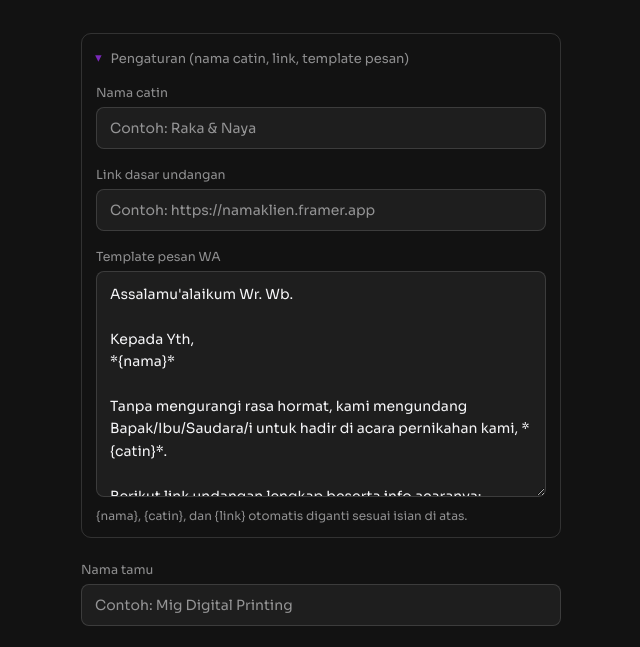
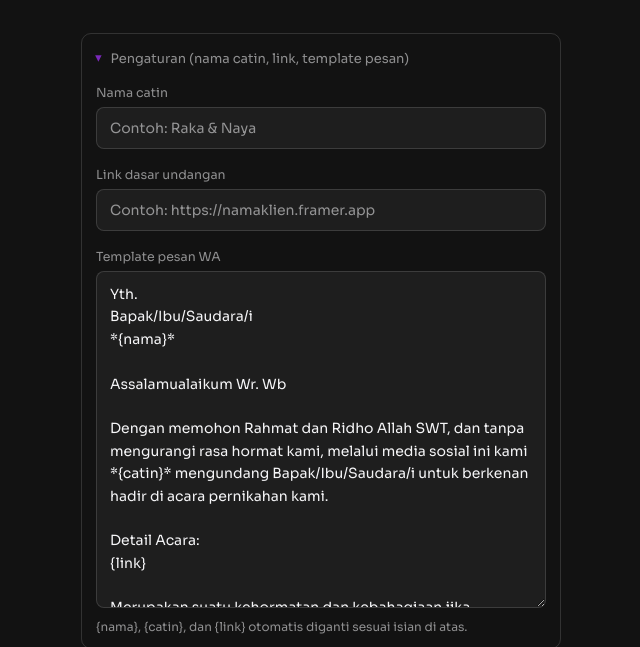
Before and after one commit to iif069/generator-link-undangan, a plain HTML site: page index.html in a window 1280 px wide. Shown: the part 138-785 px from the top of the page, without its empty margins (319-959 px from the left). Drawn offline with Linux system fonts and the light colour scheme.

Commit message:
ganti template pesan wa dan salin link pesan

```diff
--- a/index.html
+++ b/index.html
@@ -314,19 +314,23 @@
 
     <div class="field">
       <label for="template">Template pesan WA</label>
-      <textarea id="template" rows="9">Assalamu'alaikum Wr. Wb.
-
-Kepada Yth,
+      <textarea id="template" rows="14">Yth.
+Bapak/Ibu/Saudara/i
 *{nama}*
 
-Tanpa mengurangi rasa hormat, kami mengundang Bapak/Ibu/Saudara/i untuk hadir di acara pernikahan kami, *{catin}*.
+Assalamualaikum Wr. Wb
 
-Berikut link undangan lengkap beserta info acaranya:
+Dengan memohon Rahmat dan Ridho Allah SWT, dan tanpa mengurangi rasa hormat kami, melalui media sosial ini kami *{catin}* mengundang Bapak/Ibu/Saudara/i untuk berkenan hadir di acara pernikahan kami.
+
+Detail Acara:
 {link}
 
-Merupakan suatu kehormatan dan kebahagiaan bagi kami apabila Bapak/Ibu/Saudara/i berkenan hadir dan memberikan doa restu.
+Merupakan suatu kehormatan dan kebahagiaan jika Bapak/Ibu/Saudara/i bersedia hadir dan turut memberikan doa restu untuk kami.
 
-Wassalamu'alaikum Wr. Wb.</textarea>
+Terima kasih kami sampaikan.
+
+Wassalamualaikum Wr. Wb
+*{catin}*</textarea>
       <div class="catatan">{nama}, {catin}, dan {link} otomatis diganti sesuai isian di atas.</div>
     </div>
   </details>
@@ -458,7 +462,7 @@ Wassalamu'alaikum Wr. Wb.</textarea>
     document.getElementById('hasil').classList.add('tampil');
 
     simpanPengaturan(catin, baseUrlMentah);
-    riwayat.unshift({ nama, link });
+    riwayat.unshift({ nama, link, pesan });
     simpanRiwayat();
     renderRiwayat();
   }
@@ -474,7 +478,7 @@ Wassalamu'alaikum Wr. Wb.</textarea>
         <span class="nama">${escapeHtml(item.nama)}</span>
         <span class="kanan-riwayat">
           <span class="status-salin" id="status-riwayat-${i}">${ICON_CEKLIS}Tersalin</span>
-          <button class="tombol-riwayat" onclick="salinRiwayat(${i})">Salin link</button>
+          <button class="tombol-riwayat" onclick="salinRiwayat(${i})">Salin pesan</button>
         </span>
       </div>
     `).join('');
@@ -483,7 +487,7 @@ Wassalamu'alaikum Wr. Wb.</textarea>
   function salinRiwayat(index) {
     const item = riwayat[index];
     if (!item) return;
-    navigator.clipboard.writeText(item.link);
+    navigator.clipboard.writeText(item.pesan || item.link);
     tampilkanStatusSalin(`status-riwayat-${index}`);
   }
 
```
